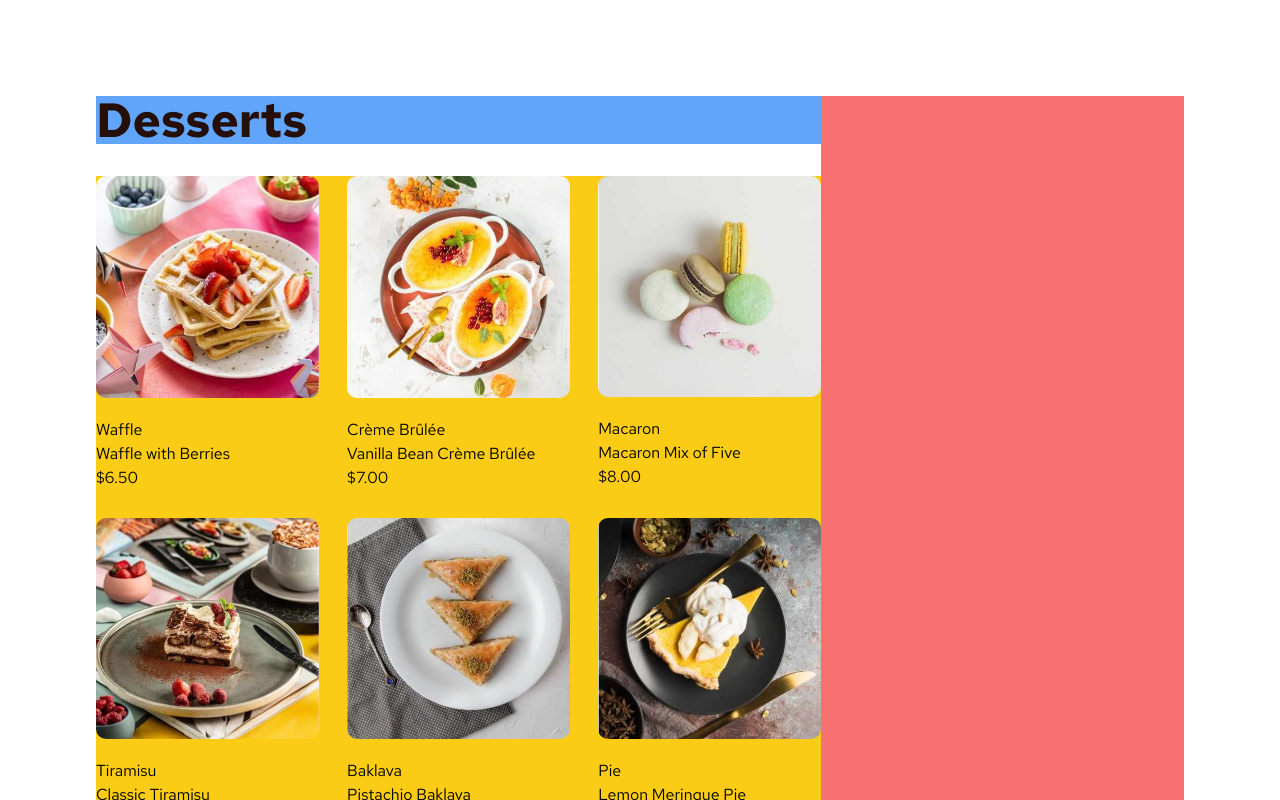
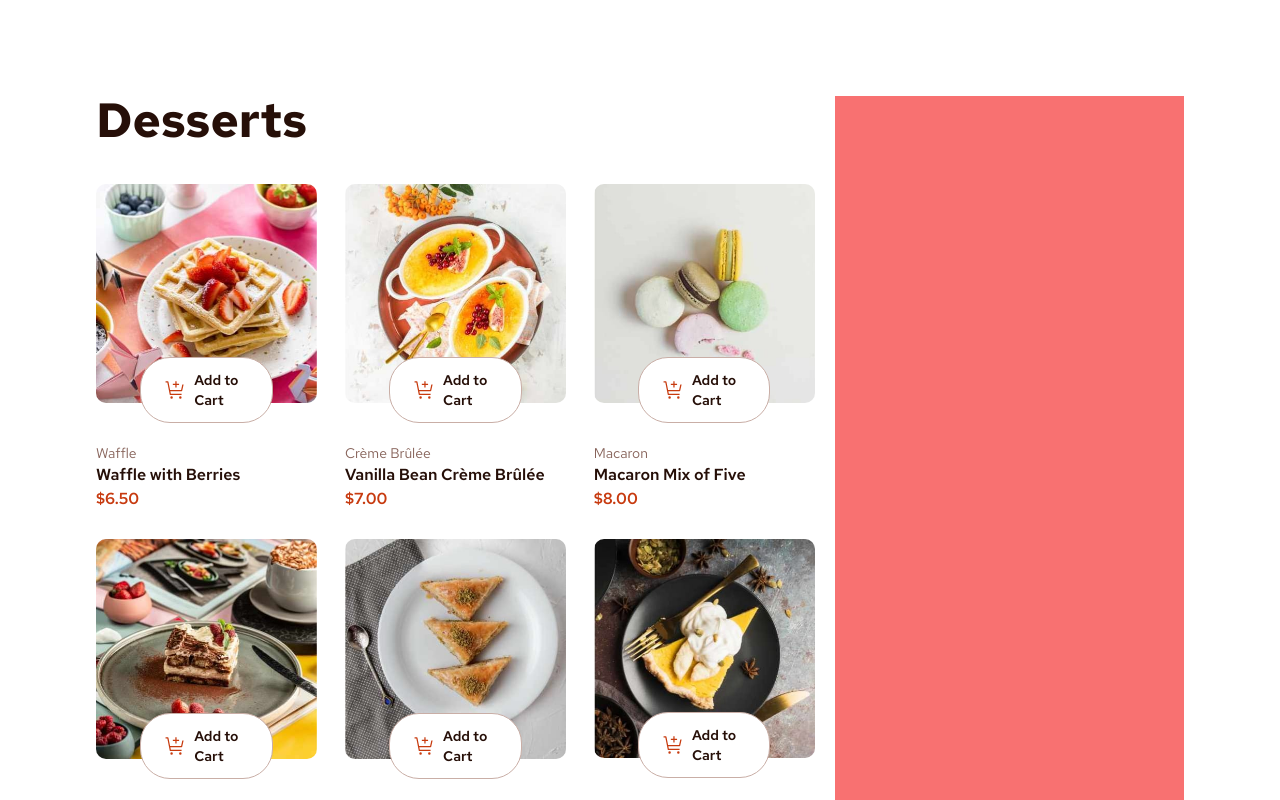
Before and after one commit to Squ1nty/product-list-cart, a React (Vite) app: page / in a window 1280 px wide. Shown: the top 800 px of the page. Built offline with nearby package versions, Linux system fonts and the light colour scheme.

Commit message:
General product grid formatting complete with active states and accessibility.

```diff
--- /dev/null
+++ b/src/jsx/AddToCartBtn.jsx
@@ -0,0 +1,10 @@
+function AddToCartBtn(){
+  return(
+    <div className='group absolute -bottom-5 left-[20%] right-[20%] flex items-center justify-center gap-2 px-6 py-3 bg-white border-[1px] border-[var(--rose-300)] rounded-[30px] cursor-pointer outline-none [ hover:border-[var(--red)] focus:border-[var(--red)] transition-colors duration-150 ]' tabIndex={0}>
+      <img src="/images/icon-add-to-cart.svg" alt='Cart icon'></img>
+      <p className='text-sm font-[600] text-[var(--rose-900)] outline-none [ group-hover:text-[var(--red)] group-focus:text-[var(--red)] transition-colors duration-150 ]'>Add to Cart</p>
+    </div>
+  );
+}
+
+export default AddToCartBtn
--- a/src/jsx/Product.jsx
+++ b/src/jsx/Product.jsx
@@ -1,15 +1,17 @@
 import ProductImg from './ProductImg'
+import AddToCartBtn from './AddToCartBtn';
 
 function Product({ name, category, price, imageArray }){
   return(
-  <div className='w-full h-full flex flex-col gap-5'>
-    <div>
-      <ProductImg images={imageArray} />
+  <div className='w-full h-full flex flex-col gap-10'>
+    <div className='relative'>
+      <ProductImg images={imageArray} name={name} />
+      <AddToCartBtn />
     </div>
     <div className='flex flex-col'>
-      <p>{category}</p>
-      <p>{name}</p>
-      <p>${price.toFixed(2)}</p>
+      <p className='text-[var(--rose-500)] text-sm'>{category}</p>
+      <p className='text-[var(--rose-900)] font-[600]'>{name}</p>
+      <p className='text-[var(--red)] font-[600]'>${price.toFixed(2)}</p>
     </div>
   </div>
   );
--- a/src/jsx/ProductGrid.jsx
+++ b/src/jsx/ProductGrid.jsx
@@ -29,7 +29,7 @@ function ProductGrid(){
   }, []);
 
   return(
-    <div className='grid grid-cols-1 gap-7 w-full h-full bg-yellow-400 md:grid-cols-2 xl:grid-cols-3'>
+    <div className='grid grid-cols-1 gap-7 w-full h-full lg:grid-cols-2 xl:grid-cols-3'>
       {data && data.map(dataItem => (
         <Product key={dataItem.name} name={dataItem.name} category={dataItem.category} price={dataItem.price} imageArray={dataItem.image} />
       ))}
--- a/src/jsx/ProductImg.jsx
+++ b/src/jsx/ProductImg.jsx
@@ -1,9 +1,9 @@
-function ProductImg({ images }){
+function ProductImg({ images, name }){
   function getImg(){
-    if(window.innerWidth < 768){
+    if(window.innerWidth < 1024){
       return images.mobile;
     }
-    else if(window.innerWidth >= 768 && window.innerWidth <= 1440){
+    else if(window.innerWidth >= 1024 && window.innerWidth <= 1440){
       return images.tablet;
     }
     else{
@@ -13,7 +13,7 @@ function ProductImg({ images }){
   }
 
   return(
-    <img className='w-full object-cover object-center rounded-[10px] lg:h-full' src={getImg()}></img>
+    <img className='w-full object-cover object-center rounded-[10px] lg:h-full' src={getImg()} alt={'Image of ' + name}></img>
   );
 }
 
--- a/src/jsx/ProductSection.jsx
+++ b/src/jsx/ProductSection.jsx
@@ -2,8 +2,8 @@ import ProductGrid from './ProductGrid';
 
 function ProductSection(){
   return(
-    <section className='flex flex-col md:col-start-1 md:col-end-3 md:gap-8'>
-      <div className='bg-blue-400'><h1 className='text-[var(--rose-900)] text-4xl font-[700] lg:text-5xl'>Desserts</h1></div>
+    <section className='flex flex-col gap-10 md:col-start-1 md:col-end-3'>
+      <div><h1 className='text-[var(--rose-900)] text-4xl font-[700] lg:text-5xl'>Desserts</h1></div>
       <ProductGrid />
     </section>
   );
--- a/src/jsx/Project.jsx
+++ b/src/jsx/Project.jsx
@@ -3,7 +3,7 @@ import CartSection from './CartSection';
 
 function Project(){
   return(
-    <div className='flex flex-col w-full py-8 px-6 md:p-24 md:grid md:grid-cols-3'>
+    <div className='flex flex-col gap-5 w-full py-8 px-6 md:p-24 md:grid md:grid-cols-3'>
       <ProductSection />
       <CartSection/>
     </div>
```
